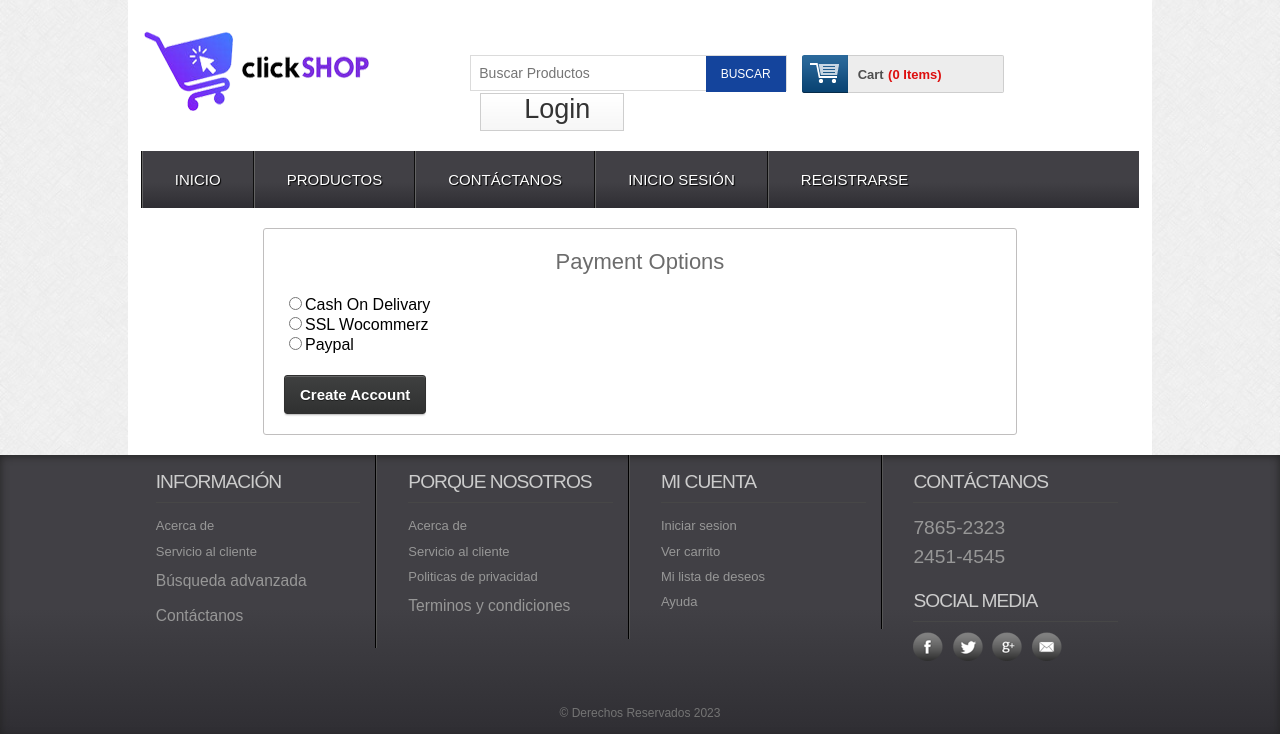
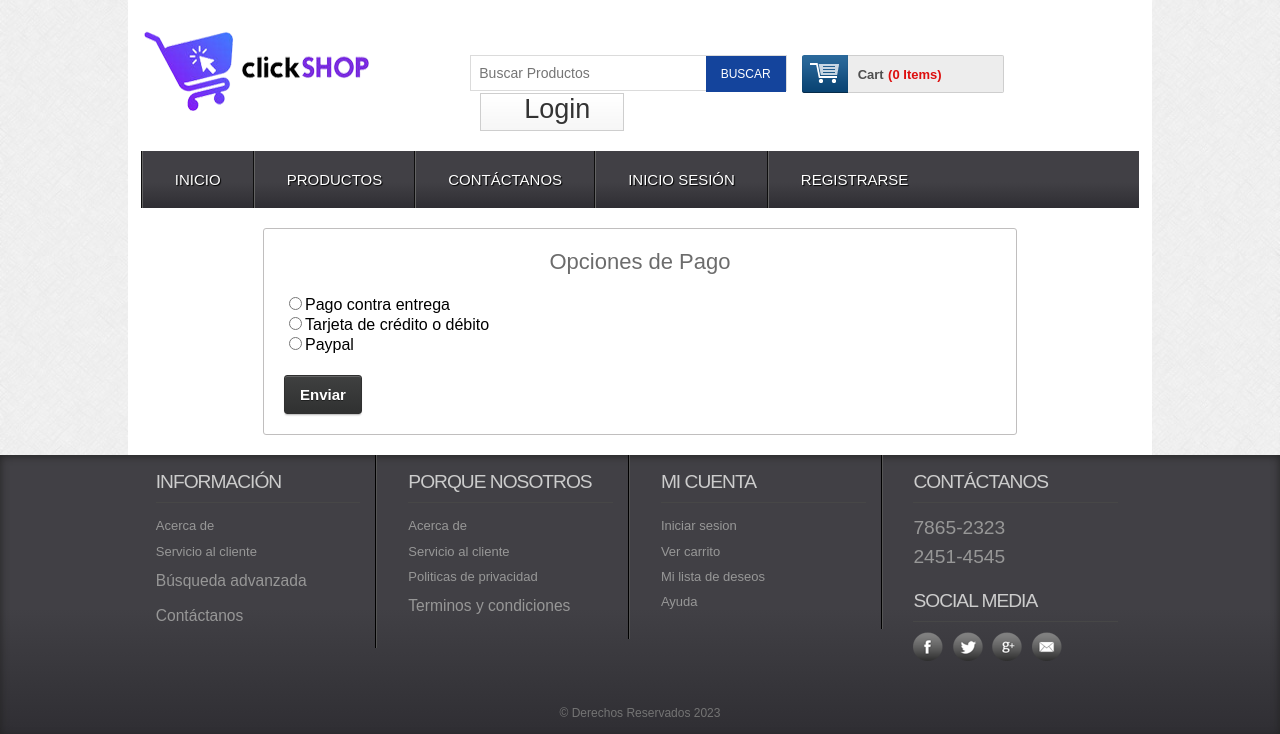
Before and after one commit to oscarm24/ecommers-shop, a CodeIgniter app: page /database/index.php/web/checkout in a window 1280 px wide. Shown: the top 734 px of the page. Run offline with CodeIgniter, Linux system fonts and the light colour scheme; data comes from the database, SQL or seed files in the repository; some web fonts are replaced.

Commit message:
se hacen cambios

```diff
--- a/application/views/web/pages/checkout.php
+++ b/application/views/web/pages/checkout.php
@@ -3,7 +3,7 @@
 <div class="main">
     <div class="content" style="text-align: center">
         <div class="register_account" style="text-align:center;display:inline-block;float: none">
-            <h3>Payment Options</h3>
+            <h3>Opciones de Pago</h3>
             <style type="text/css">
                 #result{color:red;padding: 5px}
                 #result p{color:red}
@@ -12,10 +12,10 @@
                 <p><?php echo $this->session->flashdata('message'); ?></p>
             </div>
             <form method="post" action="<?php echo base_url('save/order');?>" style="text-align: left">
-                <span><input type="radio" name="payment" value="cashon"/>Cash On Delivary</span><br/>
-                <span><input type="radio" name="payment" value="ssl"/>SSL Wocommerz</span><br/>
+                <span><input type="radio" name="payment" value="cashon"/>Pago contra entrega</span><br/>
+                <span><input type="radio" name="payment" value="ssl"/>Tarjeta de crédito o débito</span><br/>
                 <span><input type="radio" name="payment" value="paypal"/>Paypal</span><br/><br/>
-                <div class="search"><div><button class="grey">Create Account</button></div></div>
+                <div class="search"><div><button class="grey">Enviar</button></div></div>
             </form>
 
         </div>
--- a/application/views/web/pages/customer_login.php
+++ b/application/views/web/pages/customer_login.php
@@ -16,7 +16,7 @@
             <form action="<?php echo base_url('customer/logincheck');?>" method="post">
                 <input name="customer_email" placeholder="Ingresa tu correo electrónico" type="text"/>
                 <input name="customer_password" placeholder="Ingresa tu cotraseña" type="password"/>
-                <p class="note">Si olvidaste tu contraseña ingresa tu correo electrónico y haz clic <a href="#"> here</a></p>
+                <p class="note">Si olvidaste tu contraseña ingresa tu correo electrónico y haz click <a href="#"> here</a></p>
                 <div class="buttons"><div><button class="grey">Iniciar sesión</button></div></div>
             </form>
         </div>
```
